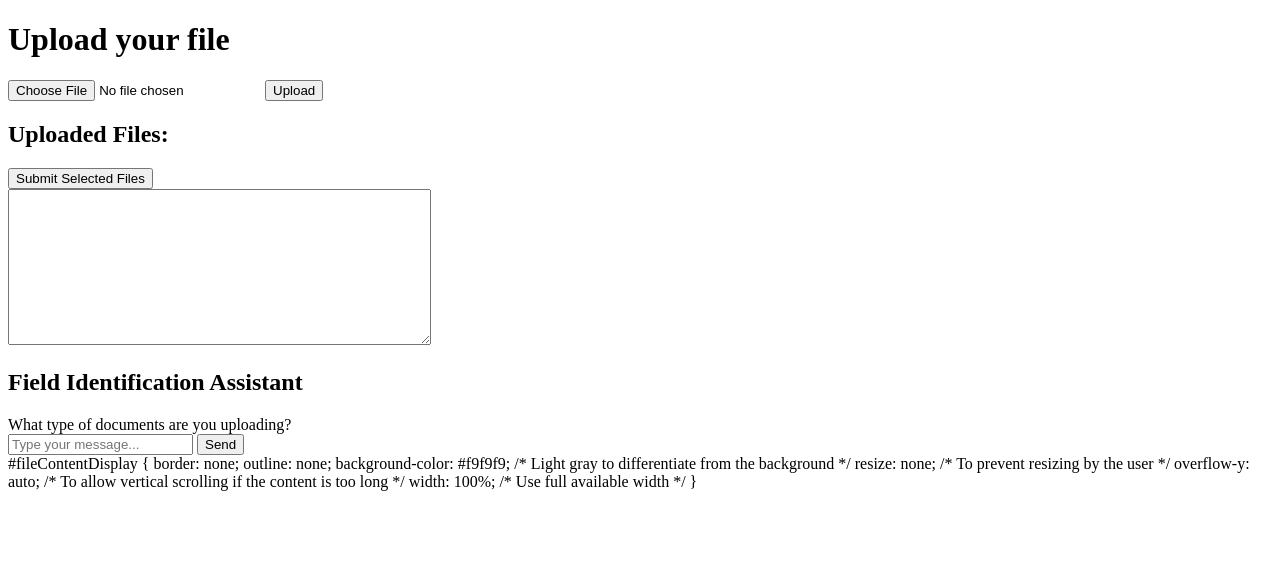
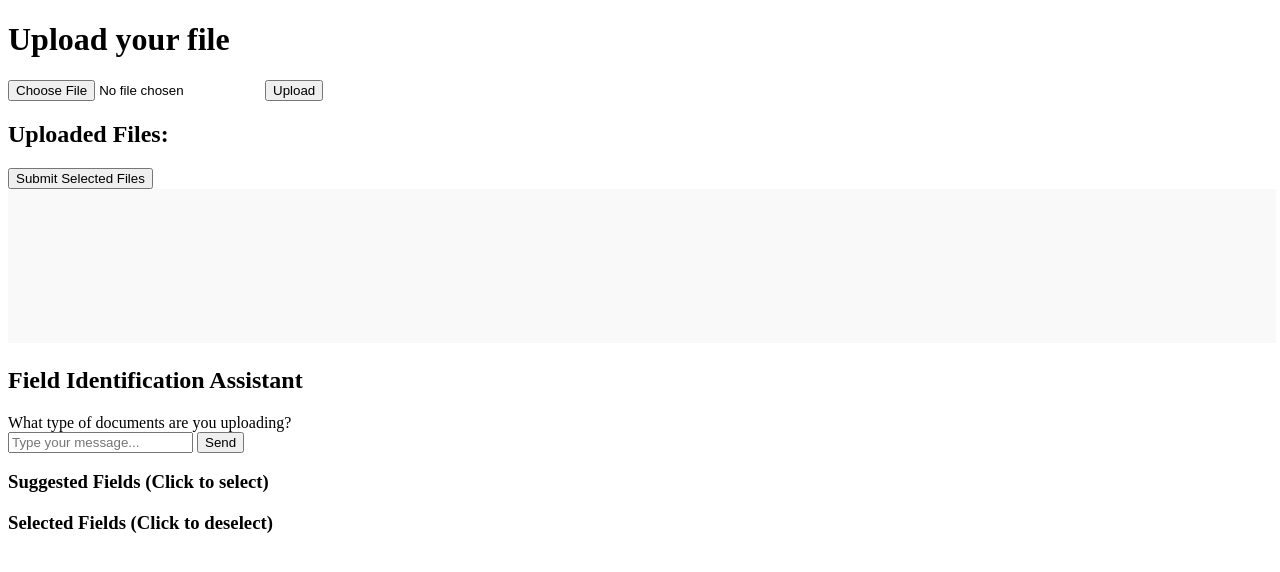
Before and after one commit to jsreddy3/dataBASED, a Flask app: template templates/upload.html in a window 1280 px wide. Shown: the top 572 px of the page. Run offline with Flask 3, Linux system fonts and the light colour scheme; the template is opened without the code that fills it, so the values that code supplies are empty.

Commit message:
GPT intelligently selecting fields, but taking no file input, only user input from chat init; working select and deselect

```diff
--- a/app.py
+++ b/app.py
@@ -1,4 +1,4 @@
-from flask import Flask, request, redirect, url_for, render_template, jsonify
+from flask import Flask, request, redirect, url_for, render_template, jsonify, Response
 from converters import convert_to_txt
 from gpt_helper import analyze_content
 import os
@@ -54,6 +54,11 @@
             first_file_content = file.read()
     return jsonify({"status": "success", "selected_files": selected_files, "first_file_content": first_file_content})
 
+@app.route('/process_message', methods=['POST'])
+def process_message():
+    user_message = request.json.get('message')
+    gpt_response = analyze_content(user_message)
+    return jsonify(gpt_response)
 
 if __name__ == '__main__':
     if not os.path.exists(UPLOAD_FOLDER):
--- a/gpt_helper.py
+++ b/gpt_helper.py
@@ -19,12 +19,11 @@
     # }
 ]
 
-# Function to use OpenAI API to analyze the content and provide potential fields
-def analyze_content(content, max_retries=3, wait_time=1):
+def analyze_content(content, max_retries=1, wait_time=1):
     messages = [
         {
             "role": "system",
-            "content": "You are a helpful assistant that looks at semi-structured or unstructured text pages and identifies potential fields by which they could be condensed for future use in a database."
+            "content": "You are a helpful assistant that looks at semi-structured or unstructured text pages and identifies potential fields by which they could be condensed for future use in a database. I'd like a list of fields, descriptions, and a natural language response for the conversation to continue."
         }
     ]
 
@@ -32,23 +31,56 @@
     for example in examples:
         example['structured_output'] = json.dumps(example['structured_output'])
         messages.extend([
-            {"role": "user", "content": example['content']},  # content string
-            {"role": "assistant", "content": example['structured_output']}  # corresponding structured output
+            {"role": "user", "content": example['content']},
+            {"role": "assistant", "content": example['structured_output']}
         ])
 
     # Add the new content to the messages
     messages.append({"role": "user", "content": content})
 
+    # Update the function definition to match the structured output you want
+    functions = [
+        {
+            "name": "identify_fields",
+            "description": "Identify potential fields from the provided text",
+            "parameters": {
+                "type": "object",
+                "properties": {
+                    "fields": {"type": "array", "items": {"type": "string"}},
+                    "descriptions": {"type": "array", "items": {"type": "string"}},
+                    "naturalResponse": {"type": "string"}
+                },
+                "required": ["fields", "descriptions", "naturalResponse"]
+            }
+        }
+    ]
+
     retries = 0
     while retries < max_retries:
         try:
+            print("Sending the following messages to OpenAI:", messages)
             response = openai.ChatCompletion.create(
-                model="gpt-3.5-turbo",
+                model="gpt-3.5-turbo-0613",
                 messages=messages,
+                functions=functions
             )
-            return_dict = response.choices[0].message['content']
-            return json.loads(return_dict)
+            print("Received response from OpenAI:", response.choices[0].message)
+            function_call = response.choices[0].message.get('function_call', {})
+
+            # Since there isn't a real function to execute,
+            # just return the arguments of the function call as the result.
+            if function_call:
+                arguments = json.loads(function_call['arguments'])
+                response_data = {
+                    'function_call': {
+                        'name': 'identify_fields',
+                        'arguments': arguments
+                    }
+                }
+                return response_data
+
         except json.JSONDecodeError:
+            print("Error decoding JSON. Response received:", response)
             retries += 1
             time.sleep(wait_time)
 
--- a/static/app.js
+++ b/static/app.js
@@ -105,6 +105,33 @@
   }
 }
 
+function displayFields(fields, descriptions) {
+  const suggestedBox = document.getElementById("suggestedFieldsBox");
+
+  // Clear any existing items in the suggestedBox
+  suggestedBox.innerHTML = '';
+
+  fields.forEach((field, index) => {
+      let listItem = document.createElement("li");
+
+      // Create a text node for the field name and a button for selecting
+      let fieldText = document.createTextNode(field + " - " + descriptions[index] + " ");
+      let selectButton = document.createElement("button");
+
+      // Configure the select button
+      selectButton.textContent = "Select";
+      selectButton.onclick = function() {
+          moveFieldToSelected(field);
+          listItem.remove();  // Remove the field from the suggested box
+      };
+
+      // Append the text node and button to the list item, then the list item to the suggestedBox
+      listItem.appendChild(fieldText);
+      listItem.appendChild(selectButton);
+      suggestedBox.appendChild(listItem);
+  });
+}
+
 
 // Process user's message
 function processUserMessage(message) {
@@ -116,14 +143,67 @@
       },
       body: JSON.stringify({message: message})
   })
-  .then(response => response.json())
+  .then(response => {
+      if (!response.ok) {
+          throw new Error('Network response was not ok ' + response.statusText);
+      }
+      return response.json();
+  })
   .then(data => {
-      // Handle the model's response
-      let gptResponse = data.gpt_response;
-      addMessageToChat("Bot", gptResponse);
+      const functionCall = data.function_call;  // Adjusted to match the Python code
+      if(functionCall && functionCall.name === 'identify_fields') {
+          // Assuming args contains fields, descriptions, and naturalResponse properties
+          const {fields, descriptions, naturalResponse} = functionCall.arguments;
+
+          // Display the suggested fields with their descriptions
+          displayFields(fields, descriptions);
+
+          // Display the natural language response in the chat box
+          addMessageToChat("Bot", naturalResponse.trim());
+      } else {
+          console.error("Unexpected response format:", data);
+      }
+  })
+  .catch(error => {
+      console.error('There has been a problem with your fetch operation:', error);
   });
 }
 
+function moveFieldToSelected(field) {
+  const selectedBox = document.getElementById("selectedFieldsBox");
+  let listItem = document.createElement("li");
+
+  let fieldText = document.createTextNode(field);  // Create a text node for the field name
+  listItem.appendChild(fieldText);  // Append the text node to the list item
+
+  let deselectButton = document.createElement("button");  // Create a deselect button
+  deselectButton.textContent = "Deselect";
+  deselectButton.onclick = function() {
+      moveFieldToSuggested(field);
+      listItem.remove();
+  };
+  listItem.appendChild(deselectButton);  // Append the deselect button to the list item
+
+  selectedBox.appendChild(listItem);  // Add to the 'Selected Fields' box
+}
+
+function moveFieldToSuggested(field) {
+  const suggestedBox = document.getElementById("suggestedFieldsBox");
+  let listItem = document.createElement("li");
+
+  let fieldText = document.createTextNode(field);  // Create a text node for the field name
+  listItem.appendChild(fieldText);  // Append the text node to the list item
+
+  let selectButton = document.createElement("button");  // Create a select button
+  selectButton.textContent = "Select";
+  selectButton.onclick = function() {
+      moveFieldToSelected(field);
+      listItem.remove();
+  };
+  listItem.appendChild(selectButton);  // Append the select button to the list item
+
+  suggestedBox.appendChild(listItem);  // Add to the 'Suggested Fields' box
+}
 
 // Start the chat
 initChat();
--- a/templates/upload.html
+++ b/templates/upload.html
@@ -2,6 +2,7 @@
 <html>
 <head>
     <title>Upload a File</title>
+    <link rel="stylesheet" type="text/css" href="path_to_your_css_folder/styles.css">
 </head>
 <body>
     <h1>Upload your file</h1>
@@ -28,17 +29,16 @@
       <button onclick="sendMessage()">Send</button>
     </div>
 
+    <div id="fieldSelectionArea">
+      <h3>Suggested Fields (Click to select)</h3>
+      <ul id="suggestedFieldsBox"></ul>
+
+      <h3>Selected Fields (Click to deselect)</h3>
+      <ul id="selectedFieldsBox"></ul>
+  </div>
+
 
     <!-- Link to our JavaScript file -->
     <script src="{{ url_for('static', filename='app.js') }}"></script>
   </body>
 </html>
-
-#fileContentDisplay {
-  border: none;
-  outline: none;
-  background-color: #f9f9f9;  /* Light gray to differentiate from the background */
-  resize: none;  /* To prevent resizing by the user */
-  overflow-y: auto;  /* To allow vertical scrolling if the content is too long */
-  width: 100%;  /* Use full available width */
-}
```
